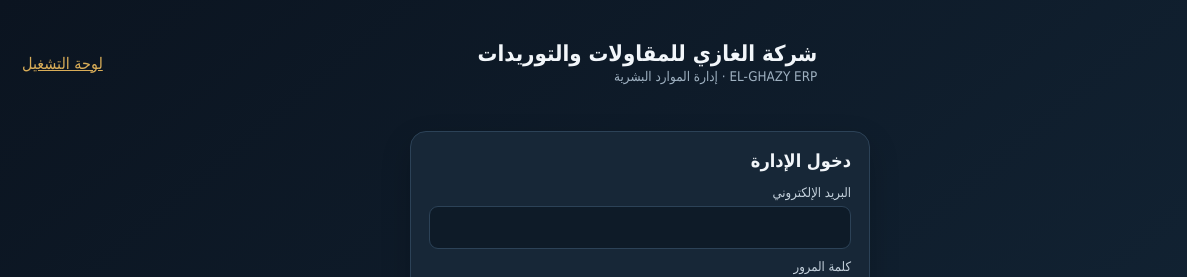
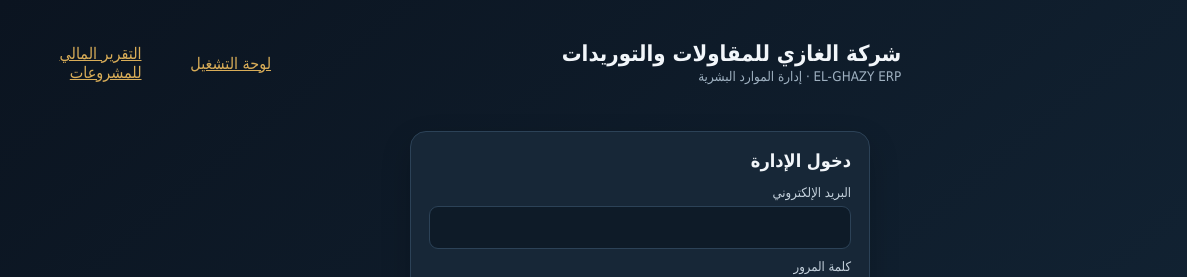
Before and after one commit to aboadam789789-alt/ghazi-driver-portal, a plain HTML site: page hr.html in a window 1280 px wide. Shown: the top 277 px of the page, 0-1187 px from the left. Drawn offline with nearby package versions, Linux system fonts and the light colour scheme.

Commit message:
Link financial project report from HR

```diff
--- a/hr.html
+++ b/hr.html
@@ -9,7 +9,7 @@
 @media(max-width:760px){.wrap{padding:12px}.grid{grid-template-columns:1fr 1fr}.stats{grid-template-columns:1fr 1fr}.brand{align-items:flex-start;flex-direction:column}}@media(max-width:460px){.grid{grid-template-columns:1fr}.stats{grid-template-columns:1fr}}
 </style></head>
 <body><main class="wrap">
-<header class="brand"><img class="company-logo" src="/assets/el-ghazy-logo.webp" alt="شعار شركة الغازي للمقاولات والتوريدات"><div><h1>شركة الغازي للمقاولات والتوريدات</h1><small>EL-GHAZY ERP · إدارة الموارد البشرية</small></div><div class="row"><a href="admin.html" style="color:var(--gold)">لوحة التشغيل</a><button id="logout" class="secondary hidden">تسجيل الخروج</button></div></header>
+<header class="brand"><img class="company-logo" src="/assets/el-ghazy-logo.webp" alt="شعار شركة الغازي للمقاولات والتوريدات"><div><h1>شركة الغازي للمقاولات والتوريدات</h1><small>EL-GHAZY ERP · إدارة الموارد البشرية</small></div><div class="row"><a href="admin.html" style="color:var(--gold)">لوحة التشغيل</a> <a href="finance.html" style="color:var(--gold)">التقرير المالي للمشروعات</a><button id="logout" class="secondary hidden">تسجيل الخروج</button></div></header>
 <section id="login" class="panel" style="max-width:460px;margin:35px auto"><h2>دخول الإدارة</h2><label>البريد الإلكتروني</label><input id="email" type="email" autocomplete="username"><label>كلمة المرور</label><input id="password" type="password" autocomplete="current-password"><button id="loginBtn" style="width:100%;margin-top:14px">تسجيل الدخول</button><div id="loginMsg" class="msg hidden"></div></section>
 <section id="app" class="hidden">
 <div class="stats"><div class="stat">إجمالي الموظفين<strong id="employeeCount">0</strong></div><div class="stat">الموظفون النشطون<strong id="activeCount">0</strong></div><div class="stat">تكليفات المواقع<strong id="assignmentCount">0</strong></div></div>
```
